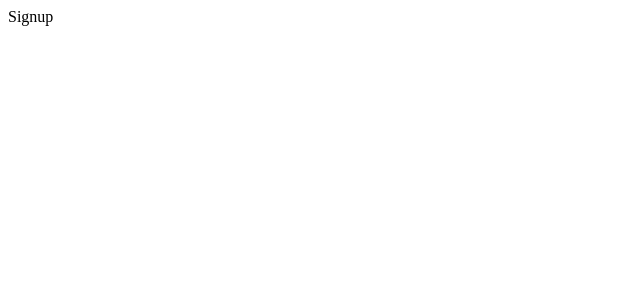
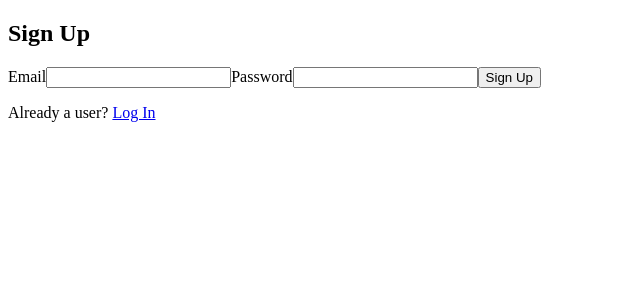
Before and after one commit to AfeefRazick/React-JWT-Auth-Project-Template, a React (Vite) app: page /signup in a window 1280 px wide. Shown: the top 300 px of the page, without its empty margins (0-640 px from the left). Built offline with nearby package versions, Linux system fonts and the light colour scheme.

Commit message:
skeleton for login and signup pages

```diff
--- a/src/pages/Login/Login.jsx
+++ b/src/pages/Login/Login.jsx
@@ -1,13 +1,5 @@
-import { useLocation, useNavigate } from "react-router-dom";
+import { LoginBox } from "./components/LoginBox";
 
 export const Login = () => {
-  const navigate = useNavigate();
-  const location = useLocation();
-  const from = location?.state?.from?.pathname || "/";
-
-  const handleSubmit = () => {
-    navigate(from, { replace: true });
-  };
-
-  return <div>Login</div>;
+  return <LoginBox />;
 };
--- /dev/null
+++ b/src/pages/Login/components/LoginBox.jsx
@@ -0,0 +1,51 @@
+import { useState } from "react";
+import { Link, useLocation, useNavigate } from "react-router-dom";
+
+export const LoginBox = () => {
+  const navigate = useNavigate();
+  const location = useLocation();
+  const from = location?.state?.from?.pathname || "/";
+  const [email, setEmail] = useState("");
+  const [password, setPassword] = useState("");
+
+  const handleSubmit = async (e) => {
+    e.preventDefault();
+    navigate(from, { replace: true });
+  };
+
+  //no validation
+  return (
+    <form onSubmit={handleSubmit}>
+      <h1>Log In</h1>
+
+      <label htmlFor="email">Email</label>
+      <input
+        value={email}
+        onChange={(e) => {
+          setEmail(e.target.value);
+        }}
+        type="email"
+        name="email"
+        id="email"
+      />
+
+      <label htmlFor="password">Password</label>
+      <input
+        value={password}
+        onChange={(e) => {
+          setPassword(e.target.value);
+        }}
+        type="password"
+        name="password"
+        id="password"
+      />
+
+      <button>Log In</button>
+      <Link to={"/settings"}>Forgot Password?</Link>
+
+      <p>
+        Don&#39;t have an account? <Link to={"/login"}>Log In</Link>
+      </p>
+    </form>
+  );
+};
--- a/src/pages/Signup/Signup.jsx
+++ b/src/pages/Signup/Signup.jsx
@@ -1,3 +1,9 @@
+import { SignupBox } from "./components/SignupBox";
+
 export const Signup = () => {
-  return <div>Signup</div>;
+  return (
+    <section>
+      <SignupBox />
+    </section>
+  );
 };
--- /dev/null
+++ b/src/pages/Signup/components/SignupBox.jsx
@@ -0,0 +1,49 @@
+import { useState } from "react";
+import { Link, useNavigate } from "react-router-dom";
+
+export const SignupBox = () => {
+  const navigate = useNavigate();
+
+  const [email, setEmail] = useState("");
+  const [password, setPassword] = useState("");
+
+  const handleSubmit = async (e) => {
+    e.preventDefault();
+    navigate("/");
+  };
+
+  //no validation
+  return (
+    <form onSubmit={handleSubmit}>
+      <h1>Sign Up</h1>
+
+      <label htmlFor="email">Email</label>
+      <input
+        value={email}
+        onChange={(e) => {
+          setEmail(e.target.value);
+        }}
+        type="email"
+        name="email"
+        id="email"
+      />
+
+      <label htmlFor="password">Password</label>
+      <input
+        value={password}
+        onChange={(e) => {
+          setPassword(e.target.value);
+        }}
+        type="password"
+        name="password"
+        id="password"
+      />
+
+      <button>Sign Up</button>
+
+      <p>
+        Already a user? <Link to={"/login"}>Log In</Link>
+      </p>
+    </form>
+  );
+};
```
